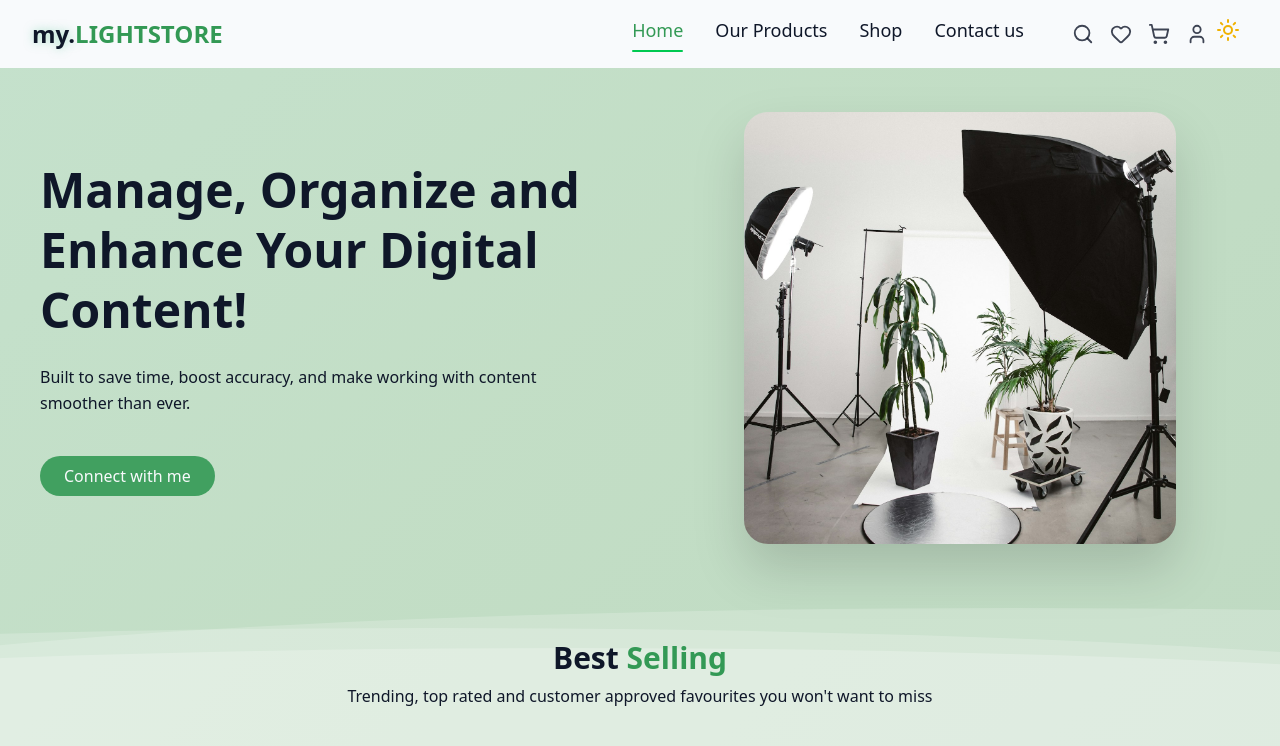
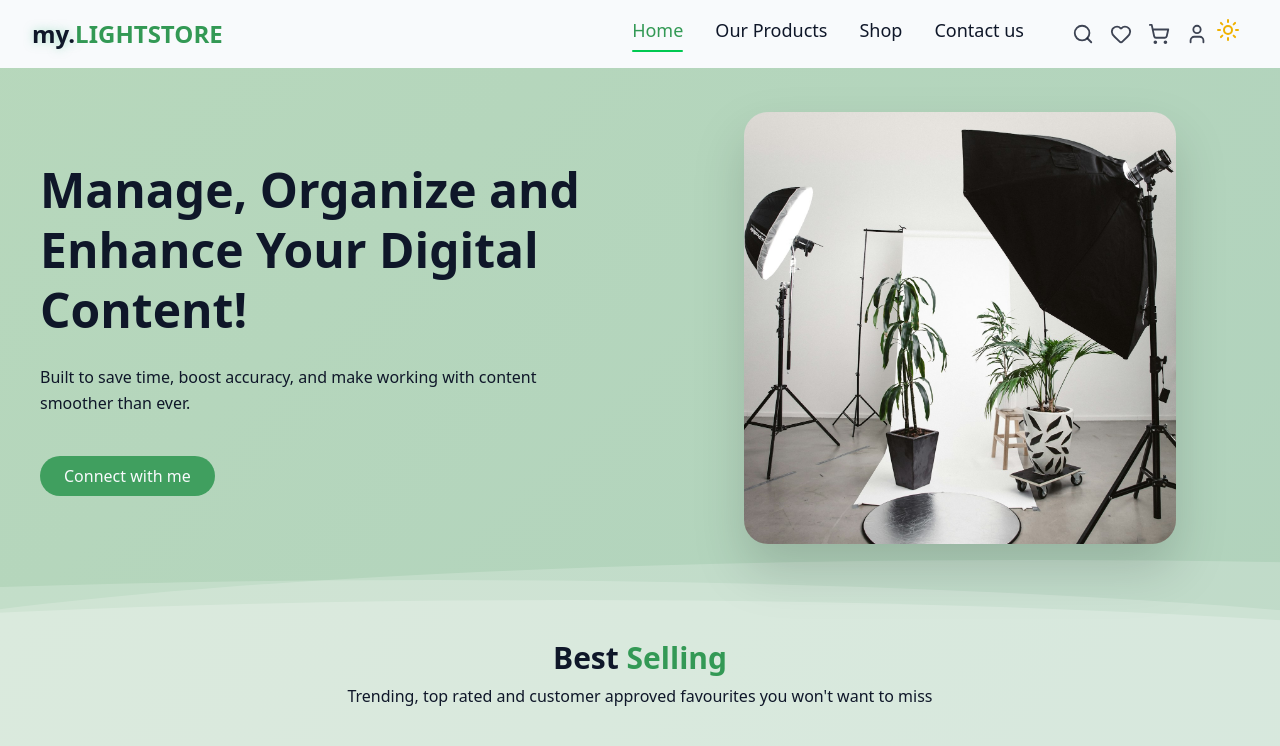
Before and after one commit to fiyinpris/MY-WEBSITE, a React (Vite) app: page / in a window 1280 px wide. Shown: the top 746 px of the page. Built offline with nearby package versions, Linux system fonts and the light colour scheme; grey boxes are pictures that could not be loaded.

Commit message:
update the changes

```diff
--- a/src/components/CartSection.jsx
+++ b/src/components/CartSection.jsx
@@ -1,5 +1,6 @@
 import { createContext, useContext, useState, useEffect } from "react";
 import { Trash2, Edit, Plus, Minus, ShoppingCart } from "lucide-react";
+import { Link } from "react-router-dom";
 
 const CartContext = createContext();
 
@@ -270,9 +271,11 @@ export const CartPage = () => {
                 </div>
               </div>
 
-              <button className="w-full bg-primary hover:bg-primary/90 text-primary-foreground font-semibold py-3 rounded-lg transition-colors mb-4 sm:mb-6 text-sm sm:text-base">
-                Proceed to Checkout
-              </button>
+              <Link to="">
+                <button className="w-full bg-primary hover:bg-primary/90 text-primary-foreground font-semibold py-3 rounded-lg transition-colors mb-4 sm:mb-6 text-sm sm:text-base">
+                  Proceed to Checkout
+                </button>
+              </Link>
 
               <p className="text-xs sm:text-sm text-center text-muted-foreground mb-4 sm:mb-6">
                 Estimated Delivery by{" "}
--- a/src/components/ContactSection.jsx
+++ b/src/components/ContactSection.jsx
@@ -188,7 +188,7 @@ export const ContactSection = () => {
                     name="email"
                     value={formData.email}
                     onChange={handleChange}
-                    placeholder="you@example.com"
+                    placeholder="Email"
                     required
                     className="w-full px-4 py-3 rounded-lg border border-border bg-background text-foreground focus:outline-none focus:ring-2 focus:ring-primary transition-all"
                   />
--- a/src/components/HomeSection.jsx
+++ b/src/components/HomeSection.jsx
@@ -1,5 +1,6 @@
 import { useState, useEffect } from "react";
 import { FaWhatsapp } from "react-icons/fa";
+import { Link } from "react-router-dom";
 
 import myImage from "../Images/image 7.jpg";
 import {
@@ -170,12 +171,12 @@ export const HomeSection = () => {
               </p>
 
               <div className="pt-4 animate-fade-in-delay-3">
-                <a
-                  href="contact"
+                <Link
+                  to="/contact"
                   className="normal-button inline-block text-sm sm:text-base"
                 >
                   Connect with me
-                </a>
+                </Link>
               </div>
             </div>
 
--- a/src/components/WishlistSection.jsx
+++ b/src/components/WishlistSection.jsx
@@ -1,6 +1,7 @@
 import { createContext, useContext, useState, useEffect } from "react";
 import { Trash2, ShoppingCart, Heart } from "lucide-react";
 import { useCart } from "./CartSection";
+import { Link } from "react-router-dom";
 
 const WishlistContext = createContext();
 
@@ -87,9 +88,9 @@ export const WishlistPage = () => {
           <p className="text-muted-foreground mb-6">
             Add products you love to see them here.
           </p>
-          <a href="/products" className="normal-button">
+          <Link to="/shop" className="normal-button">
             Continue Shopping
-          </a>
+          </Link>
         </div>
       </div>
     );
--- a/src/index.css
+++ b/src/index.css
@@ -177,11 +177,18 @@ body::before {
   width: 100%;
   height: 100%;
   z-index: -2;
-  background: linear-gradient(315deg, #006400, #228b22, #3cb371, #90ee90);
+  background: linear-gradient(
+    315deg,
+    #006400 0%,
+    #0d7928 25%,
+    #228b22 50%,
+    #52a578 75%,
+    #90ee90 100%
+  );
   background-size: 400% 400%;
   animation: morphGradient 20s ease infinite;
-  opacity: 0.25;
-  transition: opacity 0.3s ease;
+  opacity: 0.3;
+  transition: opacity 0.1s ease;
 }
 :root.dark body::before {
   background: linear-gradient(315deg, #064e3b, #10b981, #059669, #34d399);
@@ -253,11 +260,11 @@ body::before {
 /* WAVES */
 .wave {
   background: rgb(255 255 255 / 25%);
-  border-radius: 1000% 1000% 0 0;
+  border-radius: 200% 200% 0 0;
   position: fixed;
   width: 200%;
-  height: 12em;
-  animation: wave 10s -3s linear infinite;
+  height: 15em;
+  animation: wave 10s -5s linear infinite;
   transform: translate3d(0, 0, 0);
   opacity: 0.8;
   bottom: 0;
@@ -427,7 +434,7 @@ body::before {
 .split-text-container {
   display: flex;
   justify-content: center;
-  font-size: 1.5rem;
+  font-size: 1.4rem;
   font-weight: bold;
   text-transform: uppercase;
   overflow: hidden;
@@ -491,7 +498,9 @@ body::before {
     transform: translateX(0);
   }
   100% {
-    transform: translateX(calc(-164px * 8)); /* 160px card + 16px gap (4 * 4px) */
+    transform: translateX(
+      calc(-164px * 8)
+    ); /* 160px card + 16px gap (4 * 4px) */
   }
 }
 
```
